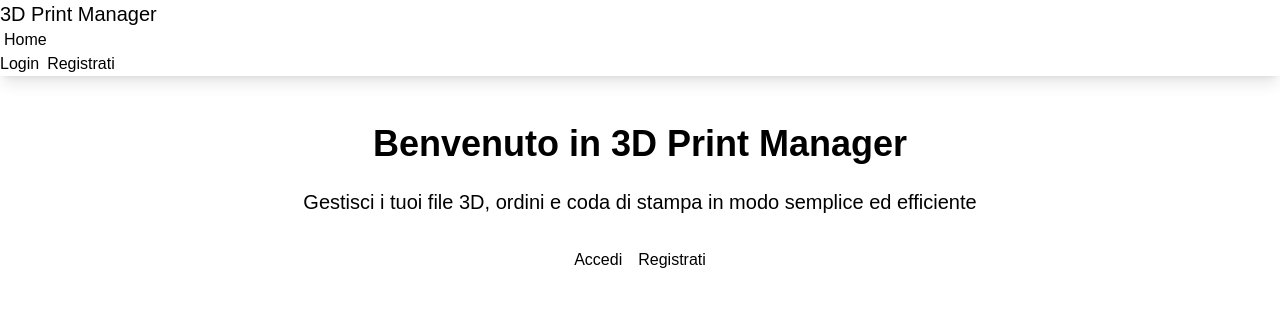
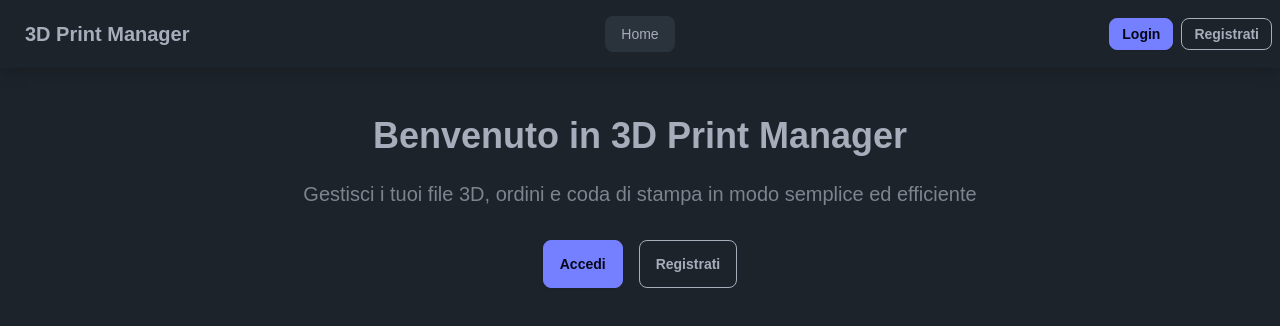
Before and after one commit to AndDelBel/3d-print-manager, a Next.js app: page / in a window 1280 px wide. Shown: the top 326 px of the page. Built offline with nearby package versions, Linux system fonts and the light colour scheme; no server answers.

Commit message:
Fix DaisyUI configuration - convert to JS config and add to plugins

```diff
--- a/tailwind.config.ts
+++ b/tailwind.config.js
@@ -1,6 +1,5 @@
-import type { Config } from "tailwindcss";
-
-const config: Config = {
+/** @type {import('tailwindcss').Config} */
+module.exports = {
   content: [
     "./src/pages/**/*.{js,ts,jsx,tsx,mdx}",
     "./src/components/**/*.{js,ts,jsx,tsx,mdx}",
@@ -14,10 +13,8 @@ const config: Config = {
       },
     },
   },
-  plugins: [],
-  // @ts-expect-error - daisyui types not available
+  plugins: [require("daisyui")],
   daisyui: {
     themes: ["light", "dark"],
   },
 };
-export default config;
```
